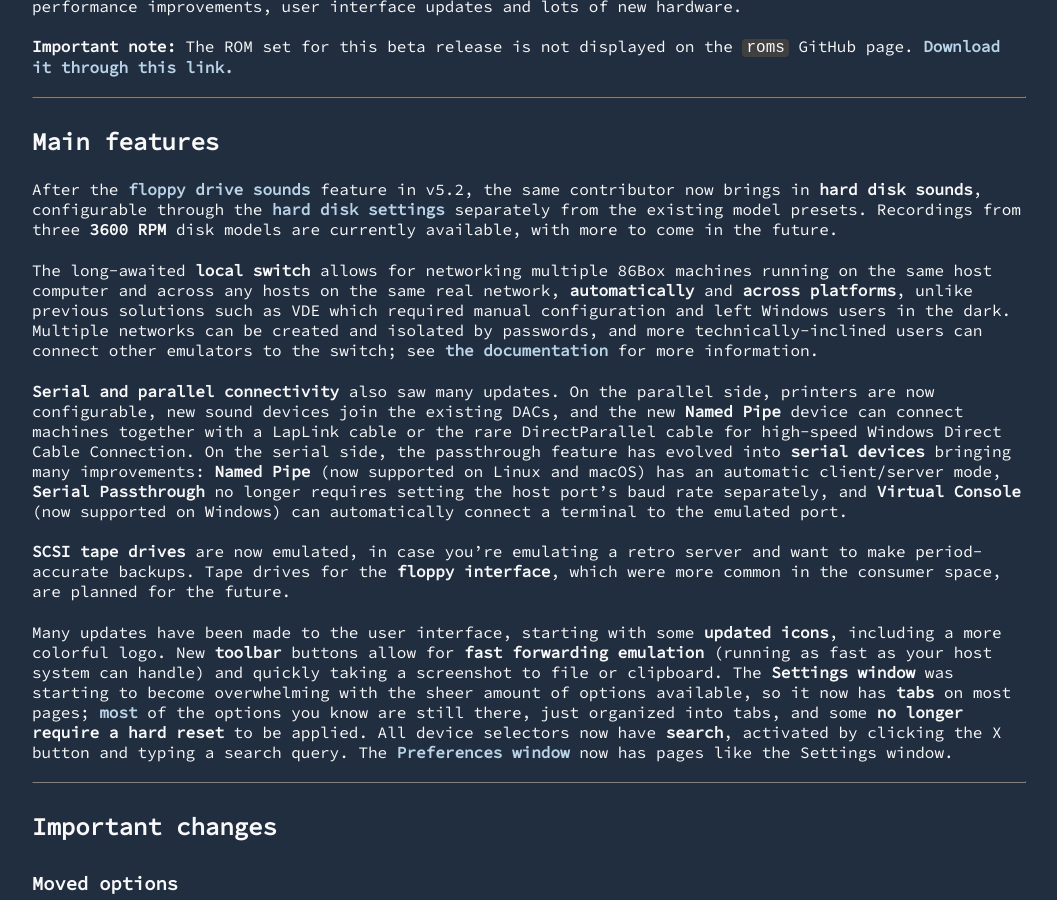
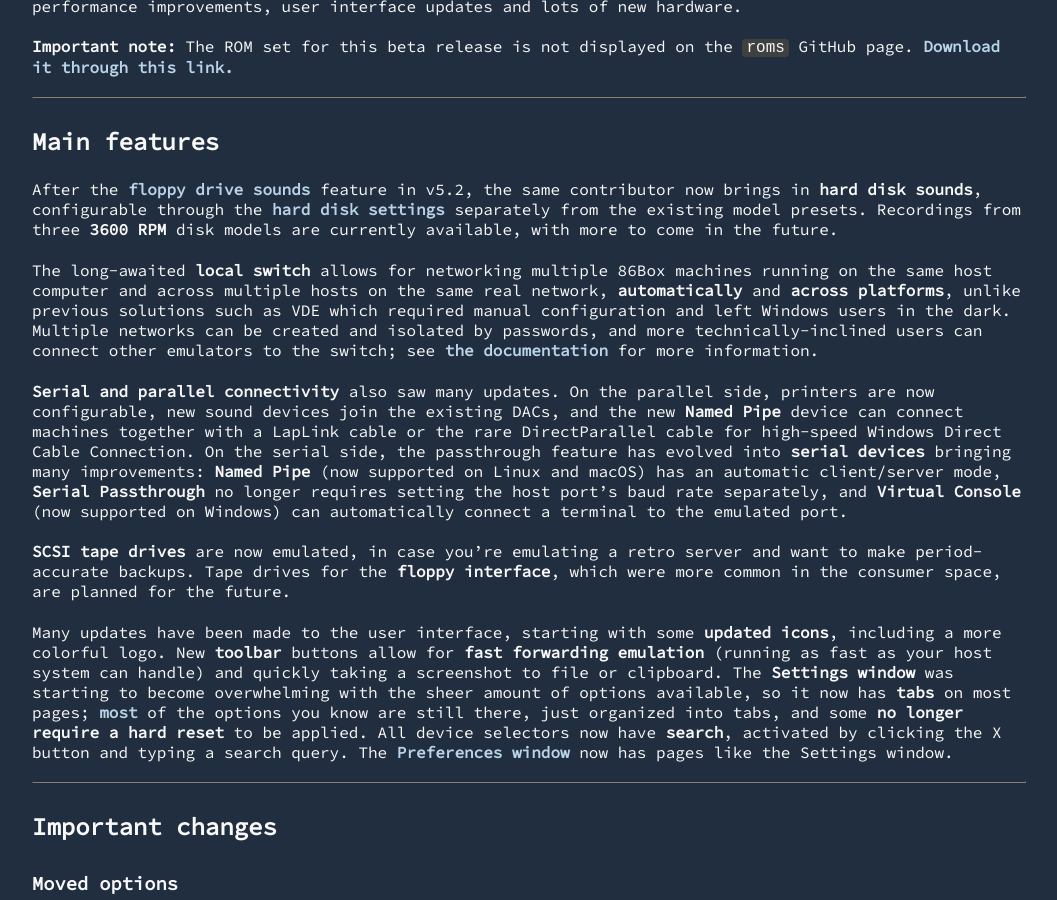
Before and after one commit to 86Box/86box.github.io, a Jekyll site: the page built from _posts/2026-05-17-86box-v6-0-beta.md, in a window 1280 px wide and 900 px high, scrolled down 561 px. Shown: the whole window, without its empty margins (112-1169 px from the left). Built offline with Jekyll 4.4.1, drawn with Linux system fonts in a browser that asks for light colours; some of the changed text lies outside the part shown.

```diff
--- a/_posts/2026-05-17-86box-v6-0-beta.md
+++ b/_posts/2026-05-17-86box-v6-0-beta.md
@@ -19,7 +19,7 @@
 After the [floppy drive sounds]({% post_url 2025-10-26-86box-v5-2 %}#floppy-drive-sounds) feature in v5.2, the same contributor now brings in **hard disk sounds**, configurable through the [**hard disk settings**](https://86box.readthedocs.io/en/v6.0/settings/hdd.html) separately from the existing model presets. Recordings from three **3600 RPM** disk models are currently available, with more to come in the future.
 {: #hdd-sounds}
 
-The long-awaited **local switch** allows for networking multiple 86Box machines running on the same host computer and across any hosts on the same real network, **automatically** and **across platforms**, unlike previous solutions such as VDE which required manual configuration and left Windows users in the dark. Multiple networks can be created and isolated by passwords, and more technically-inclined users can connect other emulators to the switch; see [the documentation](https://86box.readthedocs.io/en/v6.0/hardware/network.html#local-switch) for more information.
+The long-awaited **local switch** allows for networking multiple 86Box machines running on the same host computer and across multiple hosts on the same real network, **automatically** and **across platforms**, unlike previous solutions such as VDE which required manual configuration and left Windows users in the dark. Multiple networks can be created and isolated by passwords, and more technically-inclined users can connect other emulators to the switch; see [the documentation](https://86box.readthedocs.io/en/v6.0/hardware/network.html#local-switch) for more information.
 {: #switch}
 
 **Serial and parallel connectivity** also saw many updates. On the parallel side, printers are now configurable, new sound devices join the existing DACs, and the new **Named Pipe** device can connect machines together with a LapLink cable or the rare DirectParallel cable for high-speed Windows Direct Cable Connection. On the serial side, the passthrough feature has evolved into **serial devices** bringing many improvements: **Named Pipe** (now supported on Linux and macOS) has an automatic client/server mode, **Serial Passthrough** no longer requires setting the host port's baud rate separately, and **Virtual Console** (now supported on Windows) can automatically connect a terminal to the emulated port.
```
Also changed, not shown: other parts of _posts/2026-05-17-86box-v6-0-beta.md (+1 -1 lines).
